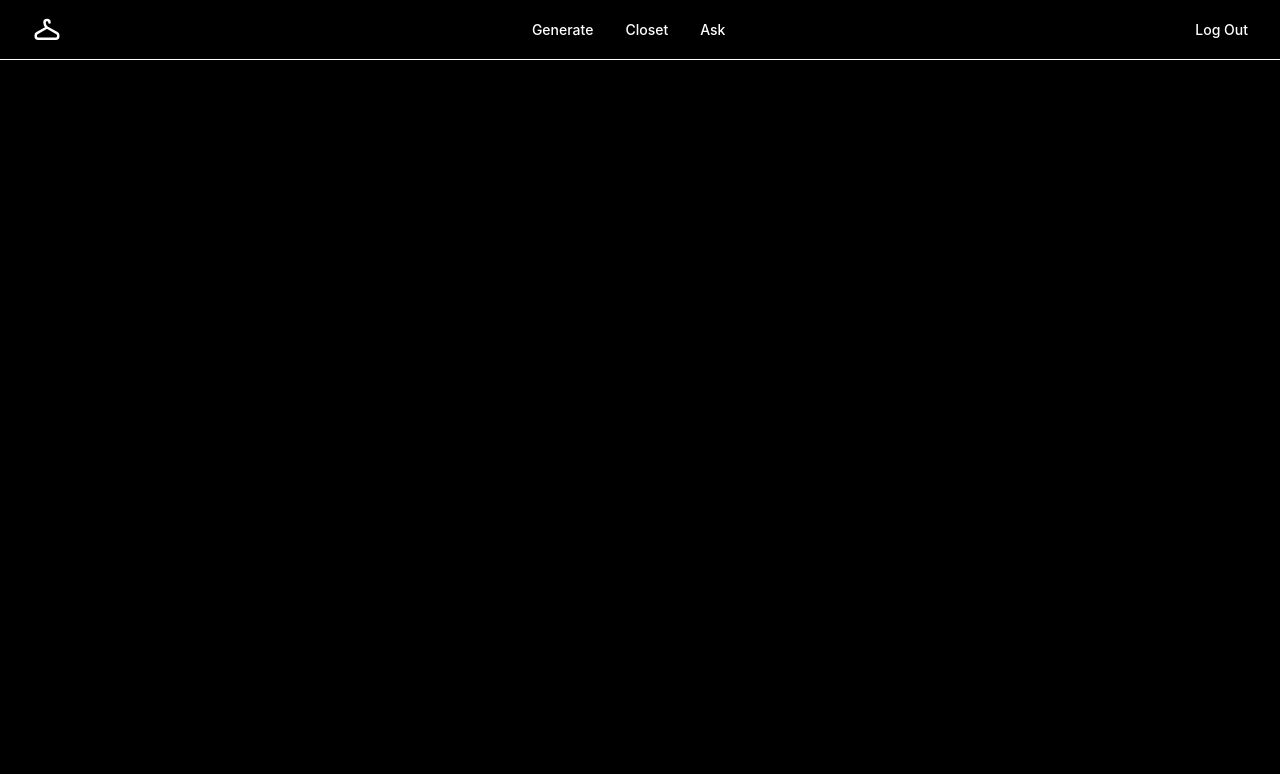
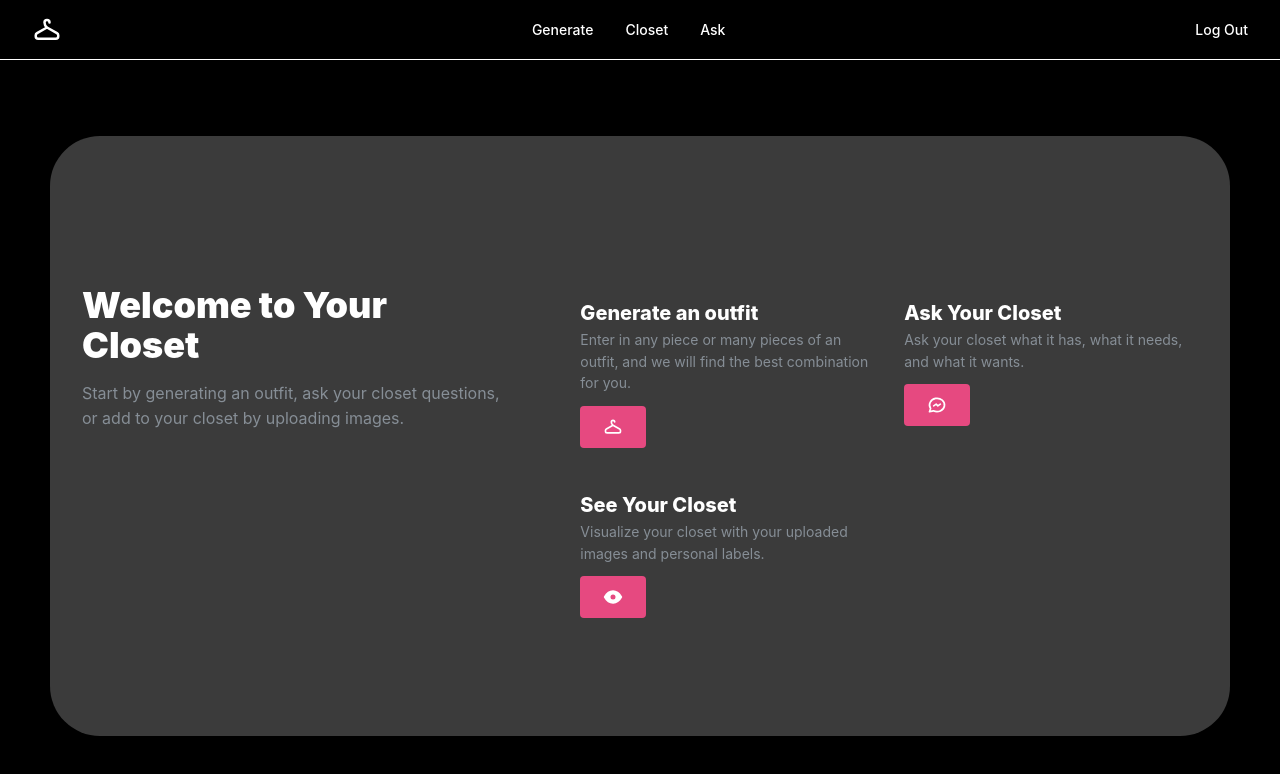
Before and after one commit to baran7abbasi/DressCode, a Next.js app: page /dashboard in a window 1280 px wide. Shown: the top 774 px of the page. Built offline with nearby package versions, Linux system fonts and the light colour scheme.

Commit message:
Update page.tsx

```diff
--- a/app/dashboard/page.tsx
+++ b/app/dashboard/page.tsx
@@ -10,7 +10,7 @@ export default function Dashboard() {
 			style={{ backgroundColor: '#000', minHeight: '100vh', color: 'white' }}
 		>
 			<HeaderMegaMenu />
-			{/*<FeaturesTitle />*/}
+			<FeaturesTitle />
 		</Stack>
 	);
 }
```
